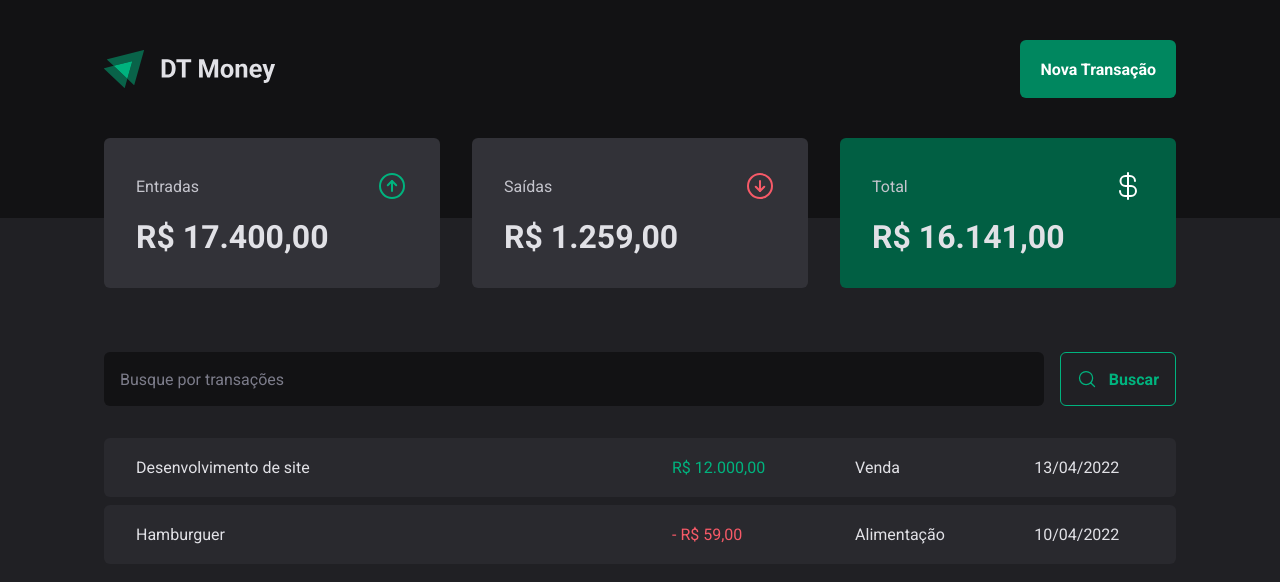
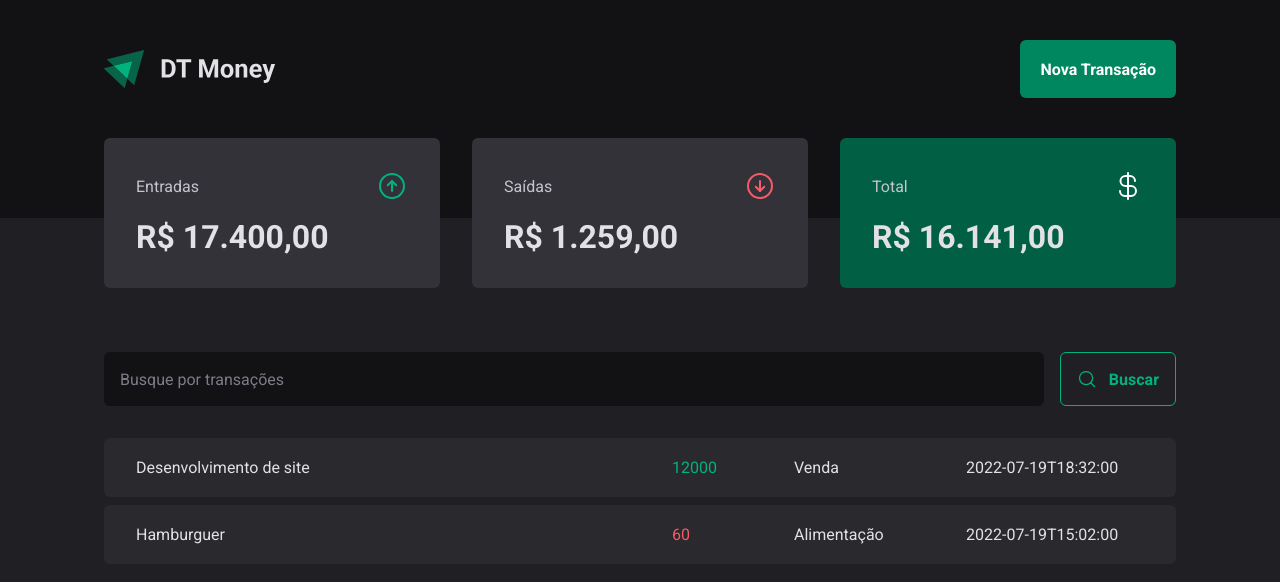
Before and after one commit to leogeison/Dt-Money, a React (Vite) app: page / in a window 1280 px wide. Shown: the top 582 px of the page. Built offline with nearby package versions, Linux system fonts and the light colour scheme; data requests are answered from the project's data file.

Commit message:
criando uma requisição http

```diff
--- a/package.json
+++ b/package.json
@@ -7,7 +7,8 @@
     "dev": "vite",
     "build": "tsc -b && vite build",
     "lint": "eslint . --ext ts,tsx --report-unused-disable-directives --max-warnings 0",
-    "preview": "vite preview"
+    "preview": "vite preview",
+    "dev:server": "json-server server.json -p 3333 -w"
   },
   "dependencies": {
     "@radix-ui/react-dialog": "^1.1.1",
@@ -27,6 +28,7 @@
     "eslint": "^8.57.0",
     "eslint-plugin-react-hooks": "^4.6.2",
     "eslint-plugin-react-refresh": "^0.4.7",
+    "json-server": "^1.0.0-beta.1",
     "typescript": "^5.2.2",
     "vite": "^5.3.1"
   }
--- /dev/null
+++ b/server.json
@@ -0,0 +1,20 @@
+{
+  "transactions": [
+    {
+      "id": 1,
+      "description": "Desenvolvimento de site",
+      "type": "income",
+      "category": "Venda",
+      "price": "12000",
+      "createdAt": "2022-07-19T18:32:00"
+    },
+    {
+      "id": 2,
+      "description": "Hamburguer",
+      "type": "outcome",
+      "category": "Alimentação",
+      "price": "60",
+      "createdAt": "2022-07-19T15:02:00"
+    }
+  ]
+}
--- a/src/pages/Transactions/index.tsx
+++ b/src/pages/Transactions/index.tsx
@@ -1,3 +1,4 @@
+import { useEffect, useState } from 'react'
 import { Header } from '../../components/Header'
 import { Summary } from '../../components/Summary'
 import { SearchForm } from './components/SearchForm'
@@ -7,34 +8,51 @@
   TransanctionsTable,
 } from './styles'
 
+interface Transaction {
+  id: number
+  description: string
+  type: 'income' | 'outcome'
+  price: number
+  category: string
+  createdAt: string
+}
+
 export function Transaction() {
+  const [Transactions, setTransactions] = useState<Transaction[]>([])
+
+  async function loadTransactions() {
+    const response = await fetch('http://localhost:3333/transactions')
+    const data = await response.json()
+
+    setTransactions(data)
+  }
+
+  useEffect(() => {
+    loadTransactions()
+  }, [])
   return (
     <div>
       <Header />
       <Summary />
 
-
       <TransanctionsContainer>
-      <SearchForm />
+        <SearchForm />
         <TransanctionsTable>
           <tbody>
-            <tr>
-              <td width="50%">Desenvolvimento de site</td>
-              <td>
-                <PriceHighLight variant="income">R$ 12.000,00</PriceHighLight>
-              </td>
-              <td>Venda</td>
-              <td>13/04/2022</td>
-            </tr>
-
-            <tr>
-              <td width="50%">Hamburguer</td>
-              <td>
-                <PriceHighLight variant="outcome">- R$ 59,00</PriceHighLight>
-              </td>
-              <td>Alimentação</td>
-              <td>10/04/2022</td>
-            </tr>
+            {Transactions.map((transaction) => {
+              return (
+                <tr key={transaction.id}>
+                  <td width="50%">{transaction.description}</td>
+                  <td>
+                    <PriceHighLight variant={transaction.type}>
+                      {transaction.price}
+                    </PriceHighLight>
+                  </td>
+                  <td>{transaction.category}</td>
+                  <td>{transaction.createdAt}</td>
+                </tr>
+              )
+            })}
           </tbody>
         </TransanctionsTable>
       </TransanctionsContainer>
```
Also changed, not shown: 1 other file (tests, documents, lock files or other folders).
